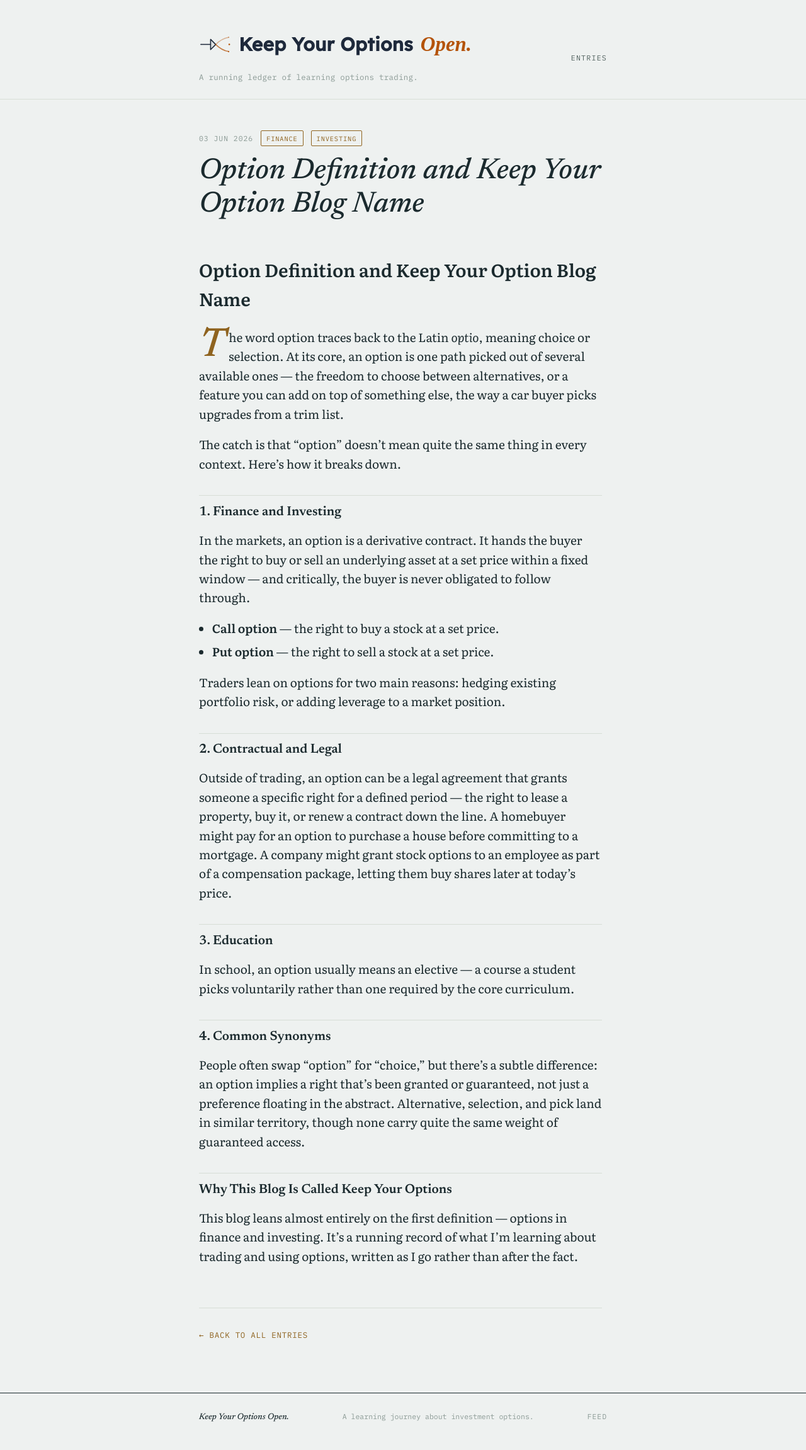
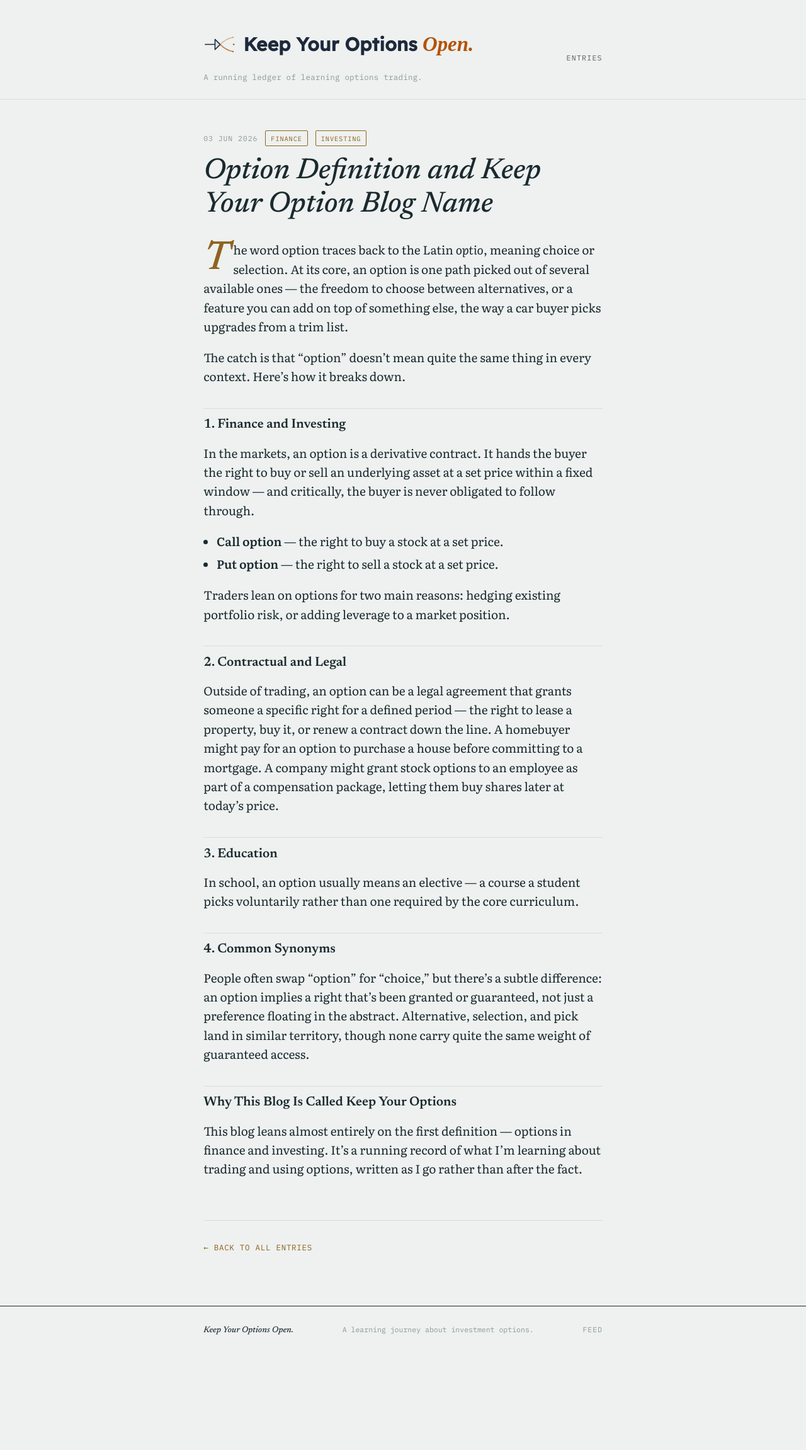
Before and after one commit to Keepyouroptions/keepyouroptions.com, a Jekyll site: the page built from _posts/2026-06-03-option-definition.md, in a window 1280 px wide. Shown: the whole page at 63% size. Built offline with Jekyll 4.4.1, drawn with Linux system fonts in a browser that asks for light colours; some web fonts are replaced; after the commit the page ends 2163 px from its top, so only the background shows below that.

Commit message:
Add files via upload

```diff
--- a/_posts/2026-06-03-option-definition.md
+++ b/_posts/2026-06-03-option-definition.md
@@ -7,8 +7,6 @@ tags: [options, definitions, blog-intro]
 source: Merriam-Webster
 description: "What the word 'option' actually means, how the definition shifts across finance, law, and education, and why this blog is named Keep Your Options."
 ---
-
-# Option Definition and Keep Your Option Blog Name
 
 The word option traces back to the Latin *optio*, meaning choice or selection. At its core, an option is one path picked out of several available ones — the freedom to choose between alternatives, or a feature you can add on top of something else, the way a car buyer picks upgrades from a trim list.
 
--- a/assets/main.scss
+++ b/assets/main.scss
@@ -37,6 +37,7 @@ html {
 
 html, body {
   height: 100%;
+  overflow-x: hidden;
 }
 
 body {
@@ -69,9 +70,9 @@ img { max-width: 100%; }
 /* ---------- layout shell ---------- */
 
 .wrap {
-  max-width: 46rem;
+  max-width: clamp(46rem, 34rem + 14vw, 58rem);
   margin: 0 auto;
-  padding: 0 clamp(1.25rem, 4vw, 2.75rem);
+  padding: 0 clamp(1.25rem, 4vw, 3.5rem);
   width: 100%;
 }
 
@@ -101,6 +102,8 @@ main.wrap {
   gap: 0.75rem;
   text-decoration: none;
   color: var(--ink);
+  flex-wrap: wrap;
+  min-width: 0;
 }
 
 .brand-mark {
@@ -113,8 +116,11 @@ main.wrap {
 .masthead__title {
   display: flex;
   align-items: baseline;
-  gap: 0.75rem;
+  gap: 0.5rem;
   line-height: 1;
+  flex-wrap: wrap;
+  row-gap: 0.15rem;
+  min-width: 0;
 }
 
 .masthead__title-base {
@@ -217,6 +223,25 @@ main.wrap {
 }
 .tag--call { color: var(--call); }
 .tag--put { color: var(--put); }
+
+@media (max-width: 26rem) {
+  .masthead__title-base {
+    font-size: 1.05rem;
+  }
+  .masthead__accent {
+    font-size: 1.15rem;
+  }
+  .brand-mark {
+    width: 2rem;
+    height: 2rem;
+  }
+  .masthead__row {
+    gap: 0.75rem;
+  }
+  .masthead__nav {
+    gap: 1rem;
+  }
+}
 
 @media (max-width: 34rem) {
   .ledger__row {
```
